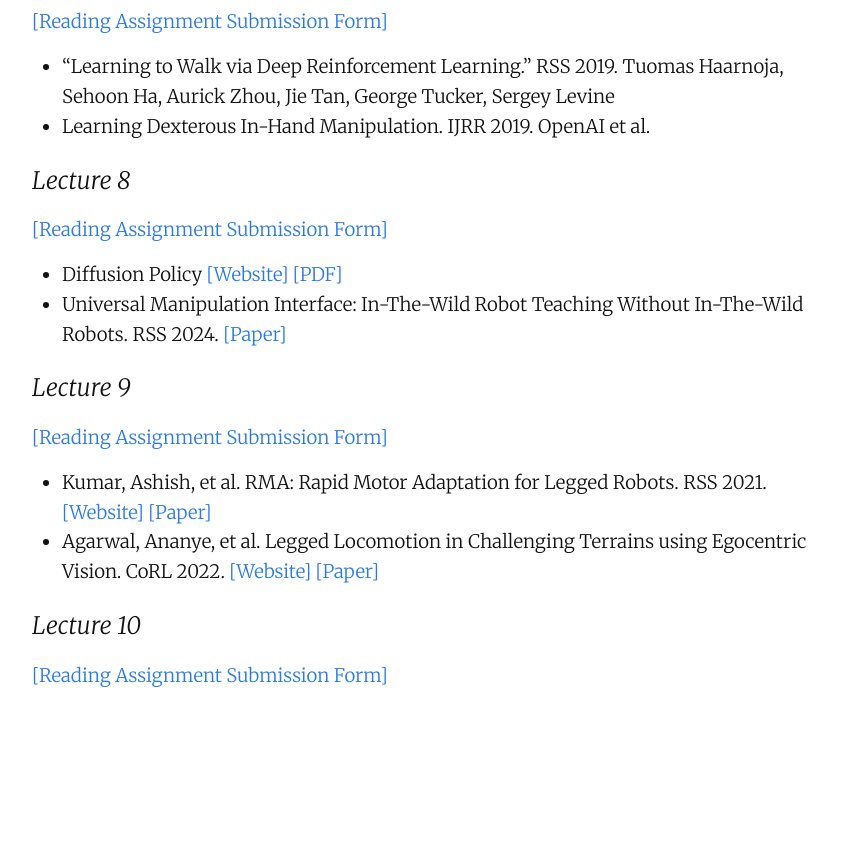
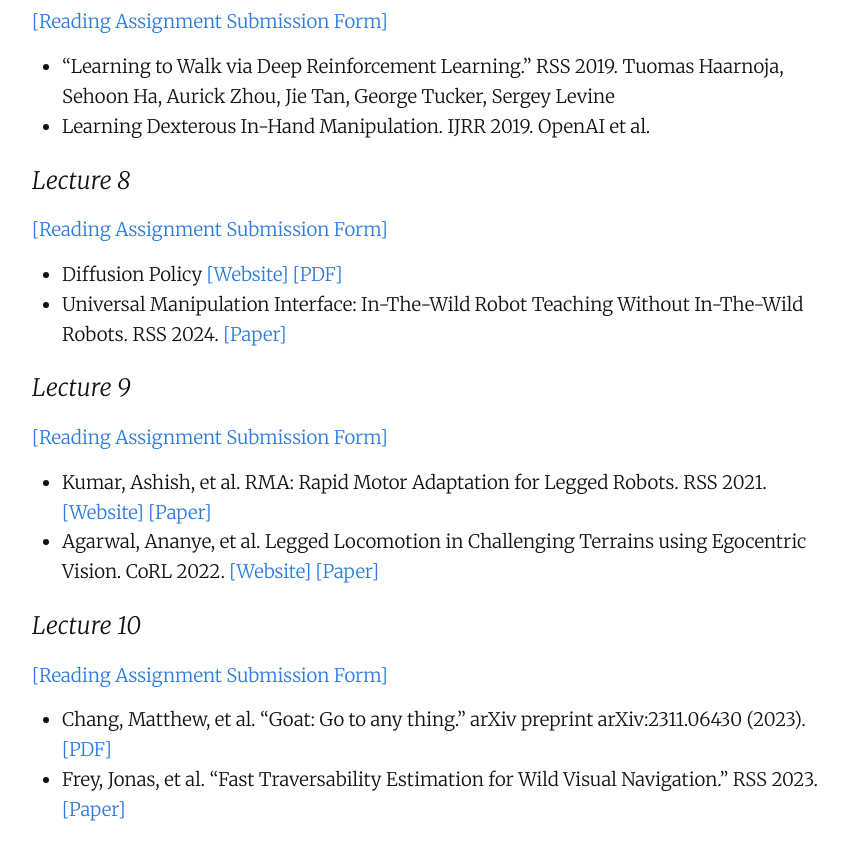
Before and after one commit to robots-that-learn/robots-that-learn.github.io, a Jekyll site: the page built from index.md, in a window 1280 px wide and 900 px high, scrolled down 6203 px. Shown: the top 860 px of the window, without its empty margins (208-1055 px from the left). Built offline with Jekyll 4.4.1, drawn with Linux system fonts in a browser that asks for light colours; our own code applies the rules of GitHub Pages for plain Markdown files; before the commit the page ends 6968 px from its top, so only the background shows below that.

Commit message:
Update Lecture 10AB with slides and reading links
Added slides link for Lecture 10AB and updated reading assignments.

```diff
--- a/index.md
+++ b/index.md
@@ -191,6 +191,9 @@ In advance of lecture 2B, students should try to familiarize themselves with how
 
 [[Reading Assignment Submission Form]](https://forms.gle/9Ng3danqgm8rdHgT9)
 
+- Chang, Matthew, et al. "Goat: Go to any thing." arXiv preprint arXiv:2311.06430 (2023). [[PDF]](resources/59_goat_go_to_any_thing.pdf)
+- Frey, Jonas, et al. "Fast Traversability Estimation for Wild Visual Navigation." RSS 2023. [[Paper]](https://arxiv.org/pdf/2305.08510)
+
 
 <!--
 ### Lecture 3
```
Also changed, not shown: other parts of index.md (+1 -1 lines).
